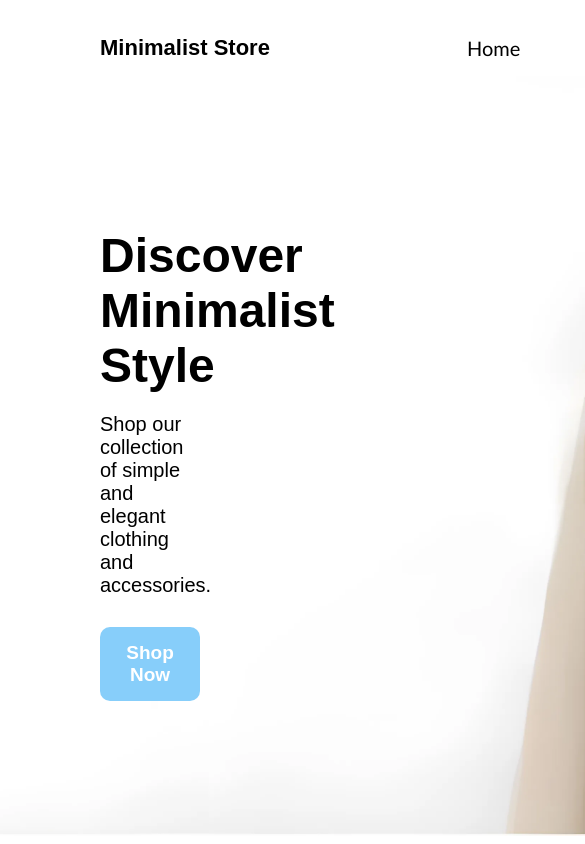
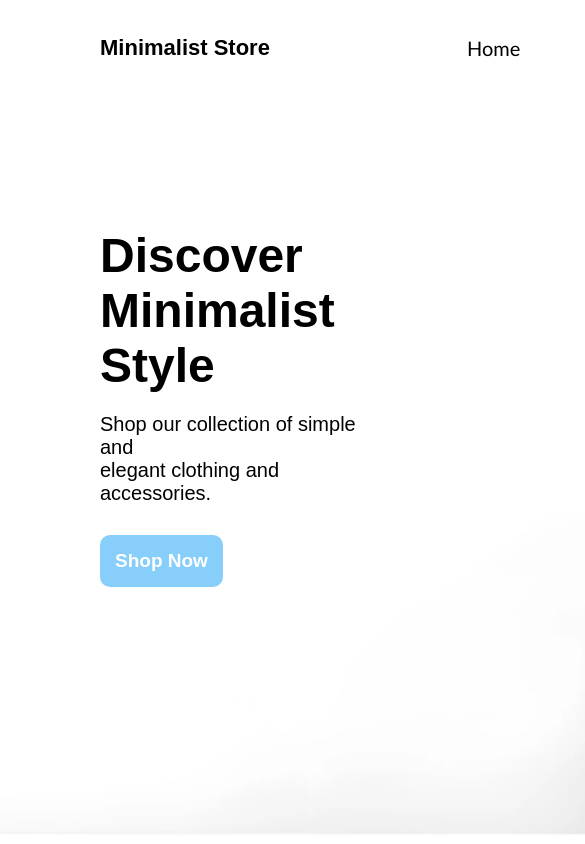
Before and after one commit to winter7tb/Minimalist-Store, a website: page index.html in a window 390 px wide. Shown: the top 844 px of the page, 585 px wide, since content can reach past the window. Drawn offline with Linux system fonts and the light colour scheme.

Commit message:
Updated css

```diff
--- a/style.css
+++ b/style.css
@@ -221,14 +221,14 @@ input {
           font-size: 3em;
           left: 100px;
           top: 20%;
-          max-width: 100px;
+          max-width: 300px;
         }
 
         .myp{
-          max-width: 100px;
+          max-width: 300px;
         }
         .Image-1 img{
-           width: 300%;
+           width: 350%;
            height: 100%;
            object-fit: cover;
         }
```
